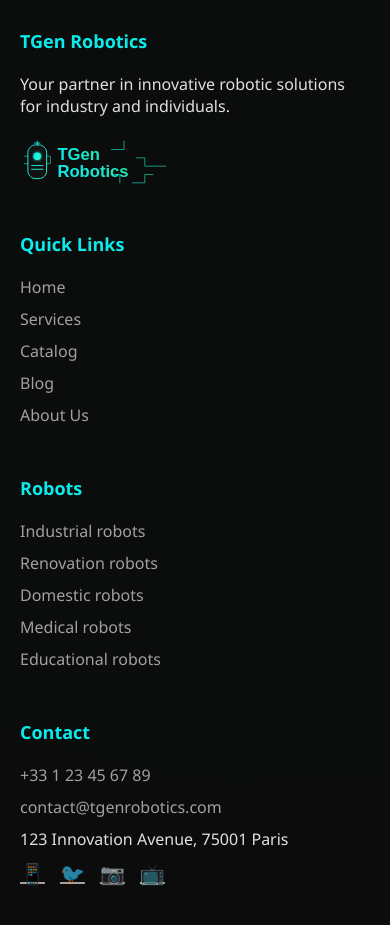
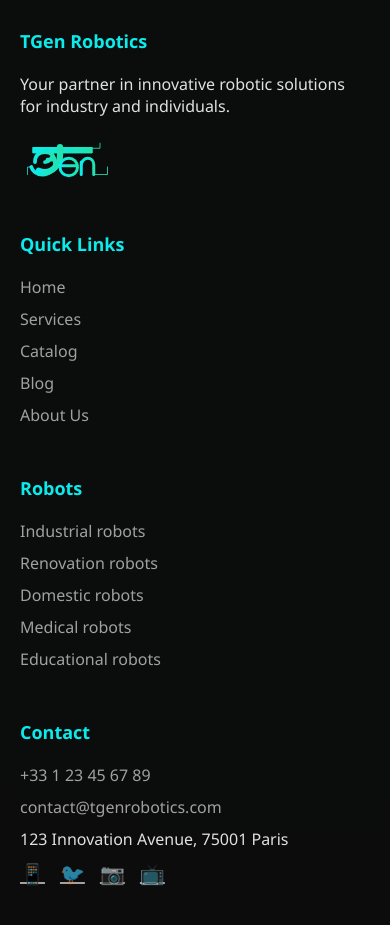
Before and after one commit to Taikibonnet/nextgen-robotics-website, a plain HTML site: page contact.html in a window 390 px wide. Shown: the part 3160-4085 px from the top of the page. Drawn offline with Linux system fonts and the light colour scheme.

Commit message:
Update contact page with new custom TGen logo

```diff
--- a/contact.html
+++ b/contact.html
@@ -5,7 +5,7 @@
     <meta name="viewport" content="width=device-width, initial-scale=1.0">
     <title>Contact Us - TGen Robotics</title>
     <meta name="description" content="Get in touch with TGen Robotics for any inquiries about our robot solutions for business or personal use.">
-    <link rel="icon" href="images/favicon.svg" type="image/svg+xml">
+    <link rel="icon" href="images/new-favicon.svg" type="image/svg+xml">
     <style>
         :root {
             --primary: #0cebeb;
@@ -539,8 +539,8 @@
         <header>
             <div class="logo">
                 <a href="index.html">
-                    <img src="images/logo.svg" alt="TGen Robotics Logo">
-                    <img src="images/favicon.svg" alt="TGen Robotics" class="logo-mobile">
+                    <img src="images/new-logo-full.svg" alt="TGen Robotics Logo">
+                    <img src="images/new-favicon.svg" alt="TGen Robotics" class="logo-mobile">
                 </a>
             </div>
             <nav>
@@ -690,7 +690,7 @@
                 <div class="footer-column">
                     <h3>TGen Robotics</h3>
                     <p>Your partner in innovative robotic solutions for industry and individuals.</p>
-                    <img src="images/logo.svg" alt="TGen Robotics" style="height: 50px; margin-top: 20px;">
+                    <img src="images/new-logo.svg" alt="TGen Robotics" style="height: 50px; margin-top: 20px;">
                 </div>
                 <div class="footer-column">
                     <h3>Quick Links</h3>
```
